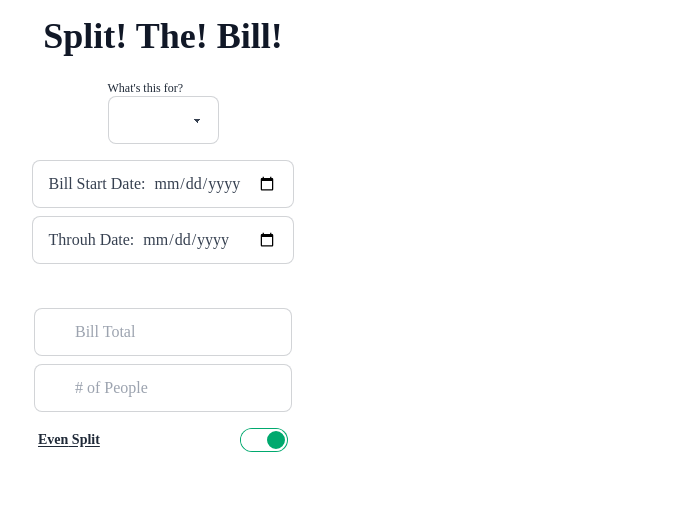
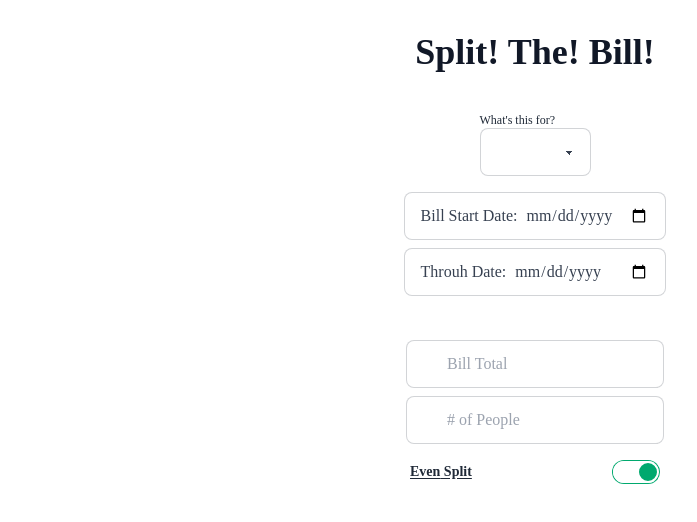
Before and after one commit to brennacodes/bill-split-for-venmo, a SvelteKit app: page / in a window 1280 px wide. Shown: the top 522 px of the page, without its empty margins (105-802 px from the left). Built offline with nearby package versions, Linux system fonts and the light colour scheme; some icons are missing.

Commit message:
Format page and heading

```diff
--- a/src/routes/+page.svelte
+++ b/src/routes/+page.svelte
@@ -67,8 +67,8 @@
   }
 </script>
 
-<div class="prose">
-  <h1 class="m-4 text-center">Split! The! Bill!</h1>
+<div class="container mx-auto prose">
+  <h1 class="mx-4 my-8 text-center">Split! The! Bill!</h1>
 
   <div class="flex flex-col items-center gap-2">
     <div class="label flex-col">
```
